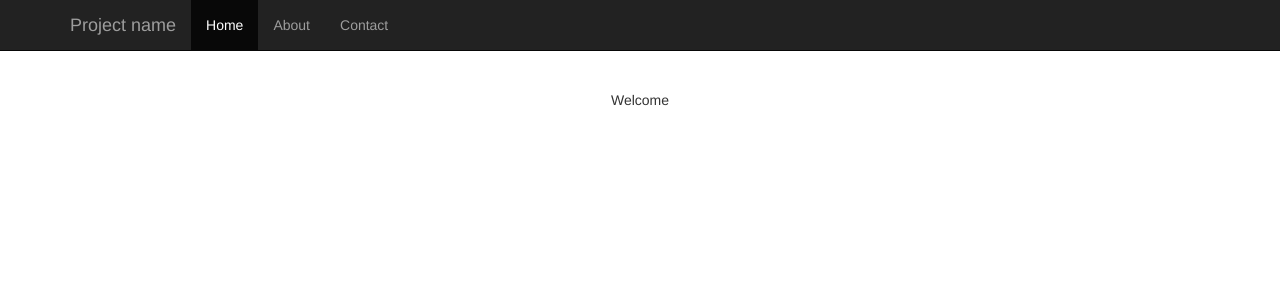
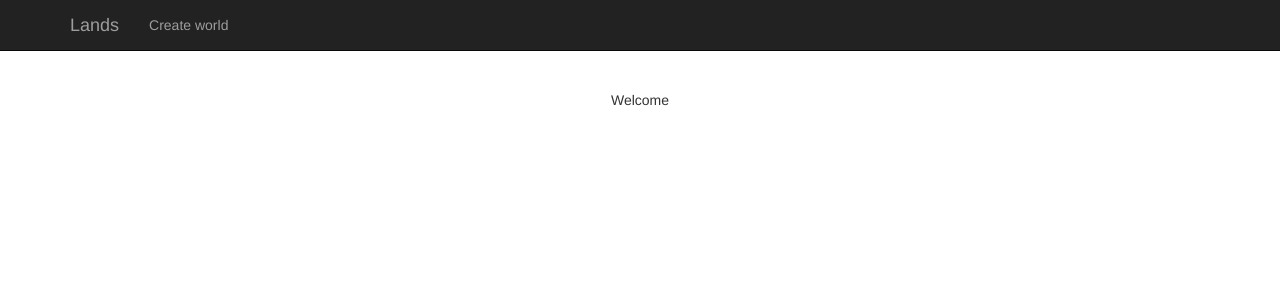
Before and after one commit to Mindwerks/worldengine, a Flask app: page / in a window 1280 px wide. Shown: the top 300 px of the page. Run offline with Flask 2, Linux system fonts and the light colour scheme; parts of the project's set-up code (start-up, migrations or seed data) failed here and were passed over; some libraries are stand-ins or nearby versions.

Commit message:
wip
Former-commit-id: fca09b1f3917d099cb8d8bc8da30dfad47c7dcd8

```diff
--- a/app/views.py
+++ b/app/views.py
@@ -24,7 +24,7 @@ name_generator.atomize('atoms/old_phoenix')
 
 @app.route('/')
 @app.route('/index')
-def index():
+def homepage():
 	return render_template('index.html',
         title="Homepage",user=None)
 
@@ -152,7 +152,7 @@ def show_map_view():
     return render_template('showmap.html', title="Map",user=None, tiles=world.tiles)
 
 @app.route('/createmap',methods=['GET','POST'])
-def create_map_view():
+def create_world_view():
 	form = CreateMapForm(request.form)
 	if request.method == 'POST' and form.validate():
 		global world
--- a/templates/base.html
+++ b/templates/base.html
@@ -18,13 +18,13 @@
             <span class="icon-bar"></span>
             <span class="icon-bar"></span>
           </button>
-          <a class="navbar-brand" href="#">Project name</a>
+          <a class="navbar-brand" href="{{url_for('homepage')}}">Lands</a>
         </div>
         <div class="collapse navbar-collapse">
           <ul class="nav navbar-nav">
-            <li class="active"><a href="#">Home</a></li>
-            <li><a href="#about">About</a></li>
-            <li><a href="#contact">Contact</a></li>
+            <!--<li class="active"><a href="#">Home</a></li>-->
+            <!--<li><a href="url_for('worlds_list')">Worlds</a></li>-->
+            <li><a href="{{url_for('create_world_view')}}">Create world</a></li>
           </ul>
         </div><!--/.nav-collapse -->
       </div>
```
